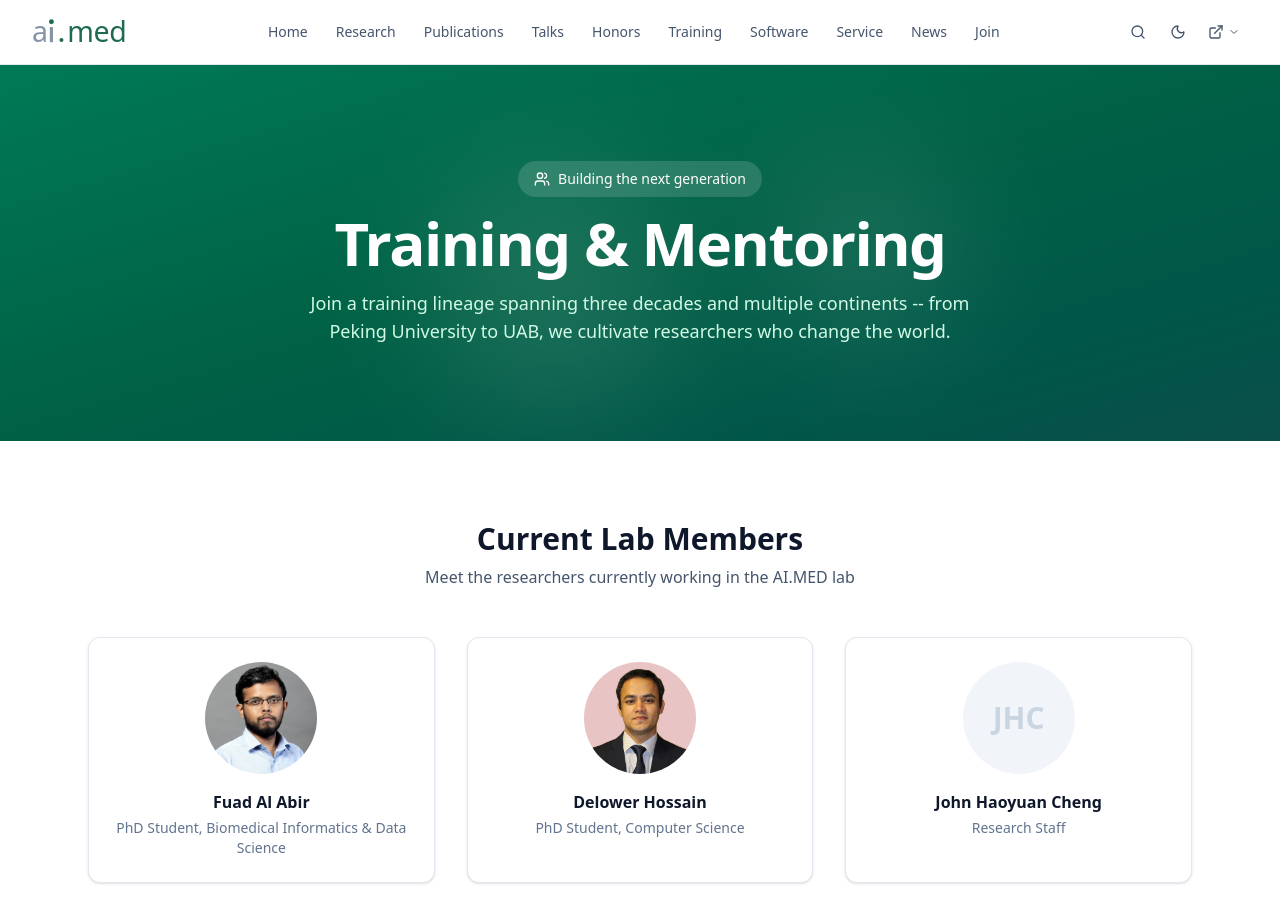
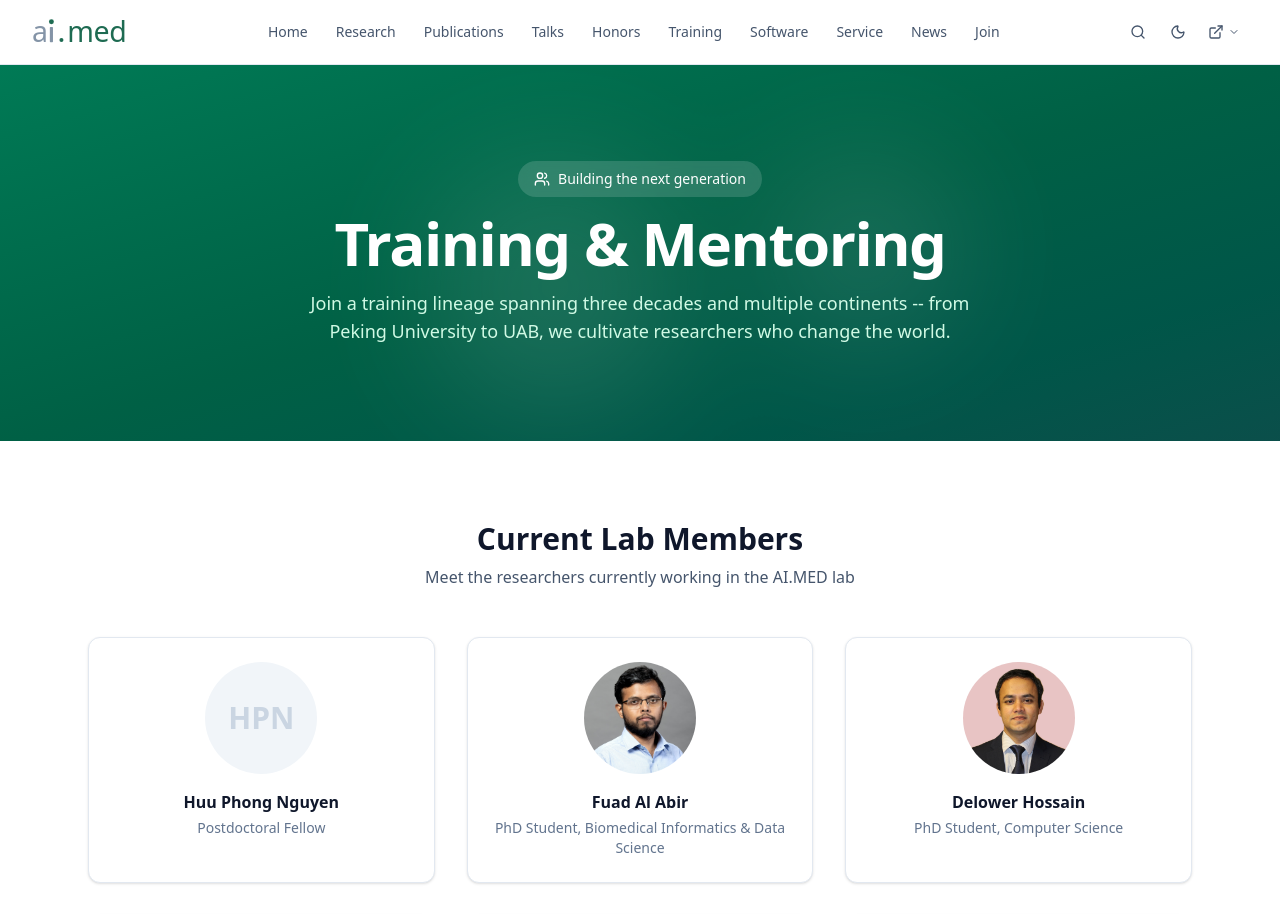
Before and after one commit to aimed-lab/aimed-org-web, a Next.js app: page /training in a window 1280 px wide. Shown: the top 914 px of the page. Built offline with nearby package versions, Linux system fonts and the light colour scheme.

Commit message:
Add Huu Phong Nguyen as Postdoctoral Fellow in Current Lab Members
Co-Authored-By: Claude Sonnet 4.6 <noreply@anthropic.com>

```diff
--- a/src/app/training/page.tsx
+++ b/src/app/training/page.tsx
@@ -31,6 +31,11 @@ const lineage = [
 ];
 
 const currentMembers = [
+  {
+    name: "Huu Phong Nguyen",
+    role: "Postdoctoral Fellow",
+    photo: null,
+  },
   {
     name: "Fuad Al Abir",
     role: "PhD Student, Biomedical Informatics & Data Science",
```
